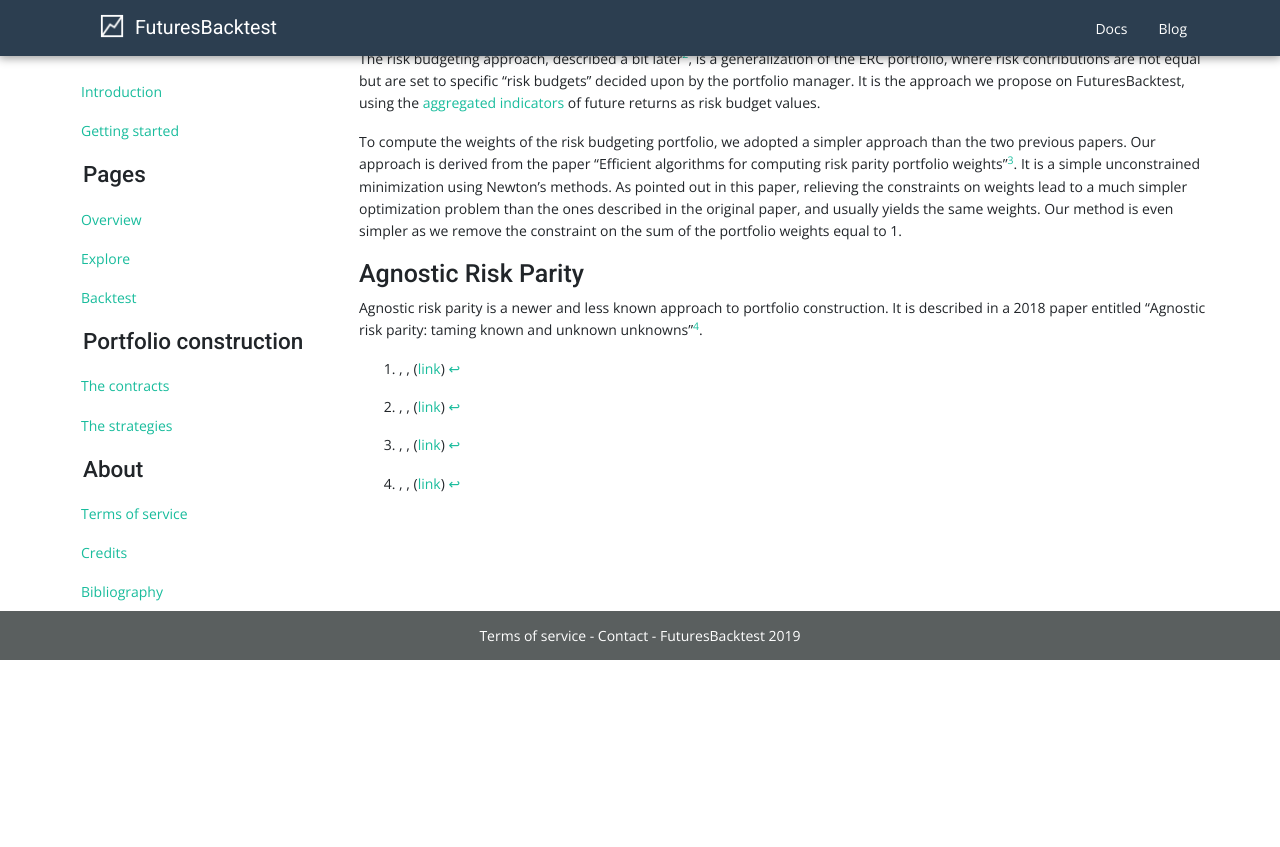
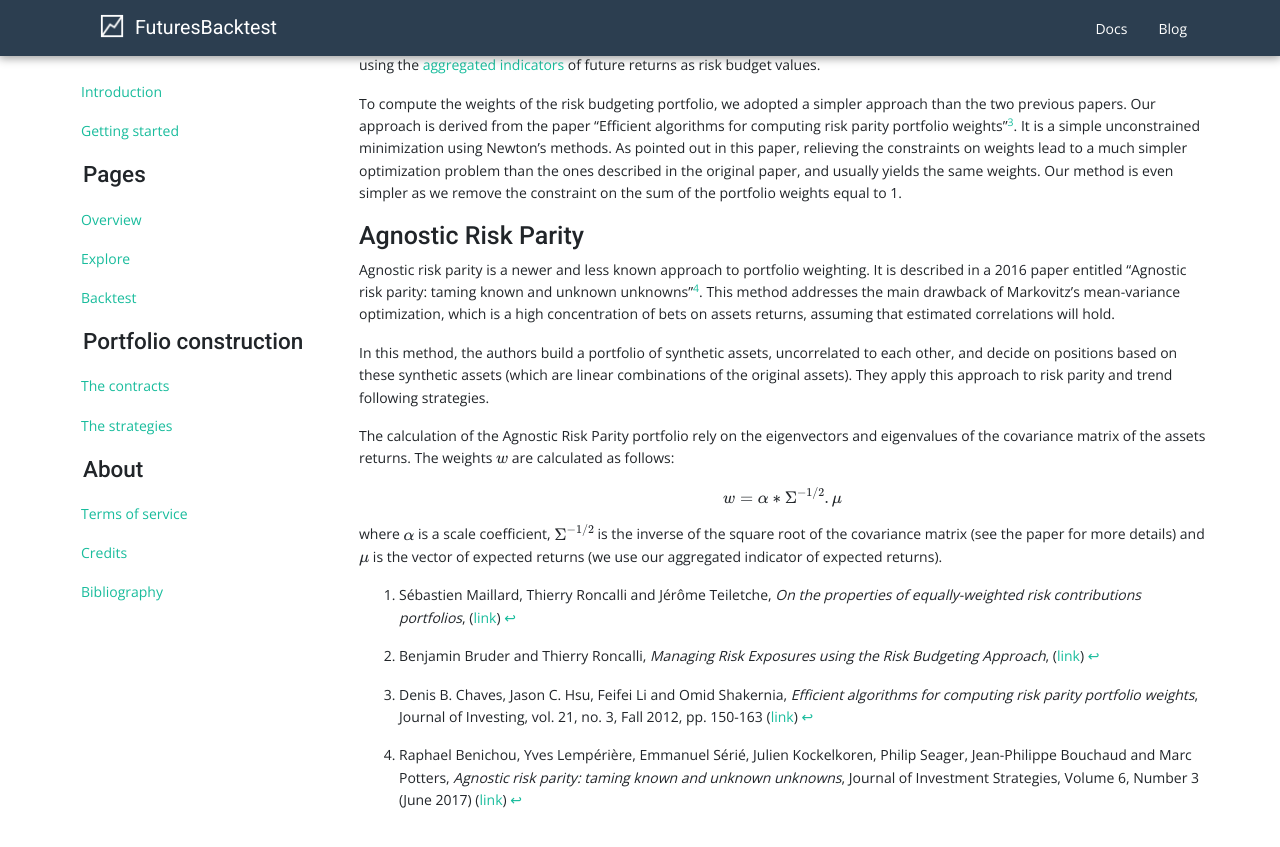
Before and after one commit to ajmal017/futuresbacktest.github.io, a Jekyll site: the page built from drafts/weighting.md, in a window 1280 px wide and 900 px high, scrolled down 2769 px. Shown: the top 847 px of the window. Built offline with Jekyll 4.4.1, drawn with Linux system fonts in a browser that asks for light colours; nearby versions of some CDN libraries; formulas are drawn with MathJax 3; comment, search, counter and statistics services are not loaded; before the commit the page ends 3429 px from its top, so only the background shows below that.

Commit message:
sync from drive

```diff
--- a/drafts/weighting.md
+++ b/drafts/weighting.md
@@ -37,7 +37,7 @@
 
 This basic approach does not account for correlations. As an option, you can also choose to equalize the volatility of each asset class (considering the correlations between assets in the same asset class and the sign of the aggregated indicators).
 
-> ## Volatility and correlations
+> ### Volatility and correlations
 >
 > For all the weighting methods except static weights, we need to compute estimates of volatility and correlations at every rebalancing date. To do so:
 > * we compute volatility as the standard deviation of the daily log returns multiplied by the square root of 252 (average number of trading days in a year), using a rolling exponential window with a span of your choice (default to 150 trading days);
@@ -48,7 +48,7 @@
 > We advise that you keep long enough windows for volatility and correlations in order to improve stability of the weights computation.
 >
 > More sophisticated models exist to estimate volatility ([GARCH](), to name one), but for now we decided to keep it simple and use recent realized volatility as a proxy.
-
+>
 > Correlations estimation, or the equivalent covariance matrix estimation, is also a heavily researched field. As most portfolio optimization approaches rely on the inverse or the eigenvalues of the covariance matrix, the sample correlation estimator is known to behave poorly in this context when the number of variables is not small relative to the sample size. Several regularization techniques (such as "shrinkage") have been introduced to tackle this issue; we may include some of them at a later point in time but for now we stick to the standard sample correlation estimator (Pearson correlation coefficient) and advise that you keep a long enough rolling window.
 
 ## Mean-Variance
@@ -71,7 +71,7 @@
 
 Risk Budgeting is a generalization of the Equal Risk Contribution portfolio described in the 2009 paper “On the properties of equally-weighted risk contributions portfolios”[^1]. The equal risk contribution portfolio (ERC) is a portfolio where the contribution of each asset to the total variance of the portfolio is equal.
 
-[^1]: {% include citation.html key=maillard2009 %}
+[^1]: {% include citation.html key="maillard2009" %}
 
 The contribution of an asset to the total variance of a portfolio depends on its own variance but also on its covariance with the other assets. The risk contribution $$RC_i$$ of an asset $$i$$ is defined mathematically as:
 
@@ -83,14 +83,22 @@
 
 The risk budgeting approach, described a bit later[^3], is a generalization of the ERC portfolio, where risk contributions are not equal but are set to specific “risk budgets” decided upon by the portfolio manager. It is the approach we propose on FuturesBacktest, using the [aggregated indicators](/docs/strategies/) of future returns as risk budget values.
 
-[^3]: {% include citation.html key=bruder2012 %}
+[^3]: {% include citation.html key="bruder2012" %}
 
 To compute the weights of the risk budgeting portfolio, we adopted a simpler approach than the two previous papers. Our approach is derived from the paper “Efficient algorithms for computing risk parity portfolio weights”[^4]. It is a simple unconstrained minimization using Newton’s methods. As pointed out in this paper, relieving the constraints on weights lead to a much simpler optimization problem than the ones described in the original paper, and usually yields the same weights. Our method is even simpler as we remove the constraint on the sum of the portfolio weights equal to 1.
 
-[^4]: {% include citation.html key=chaves2012 %}
+[^4]: {% include citation.html key="chaves2012" %}
 
 ## Agnostic Risk Parity
 
-Agnostic risk parity is a newer and less known approach to portfolio construction. It is described in a 2018 paper entitled “Agnostic risk parity: taming known and unknown unknowns”[^2].
+Agnostic risk parity is a newer and less known approach to portfolio weighting. It is described in a 2016 paper entitled “Agnostic risk parity: taming known and unknown unknowns”[^2]. This method addresses the main drawback of Markovitz's mean-variance optimization, which is a high concentration of bets on assets returns, assuming that estimated correlations will hold.
 
-[^2]: {% include citation.html key=benichou2017 %}
+[^2]: {% include citation.html key="benichou2017" %}
+
+In this method, the authors build a portfolio of synthetic assets, uncorrelated to each other, and decide on positions based on these synthetic assets (which are linear combinations of the original assets). They apply this approach to risk parity and trend following strategies.
+
+The calculation of the Agnostic Risk Parity portfolio rely on the eigenvectors and eigenvalues of the covariance matrix of the assets returns. The weights $$w$$ are calculated as follows:
+
+$$w = \alpha*\Sigma^{-1/2}.\mu$$
+
+where $$\alpha$$ is a scale coefficient, $$\Sigma^{-1/2}$$ is the inverse of the square root of the covariance matrix (see the paper for more details) and $$\mu$$ is the vector of expected returns (we use our aggregated indicator of expected returns).
```
